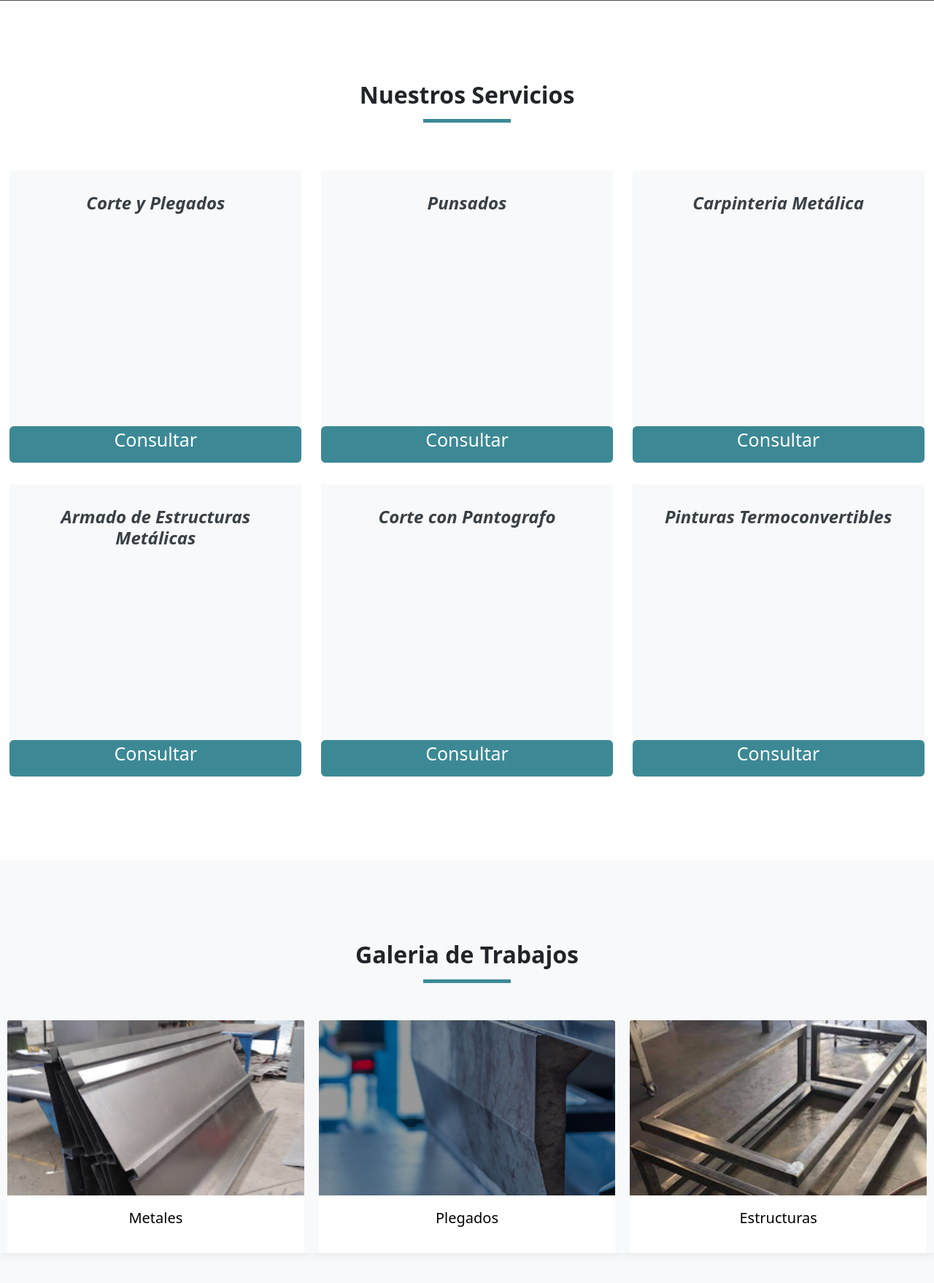
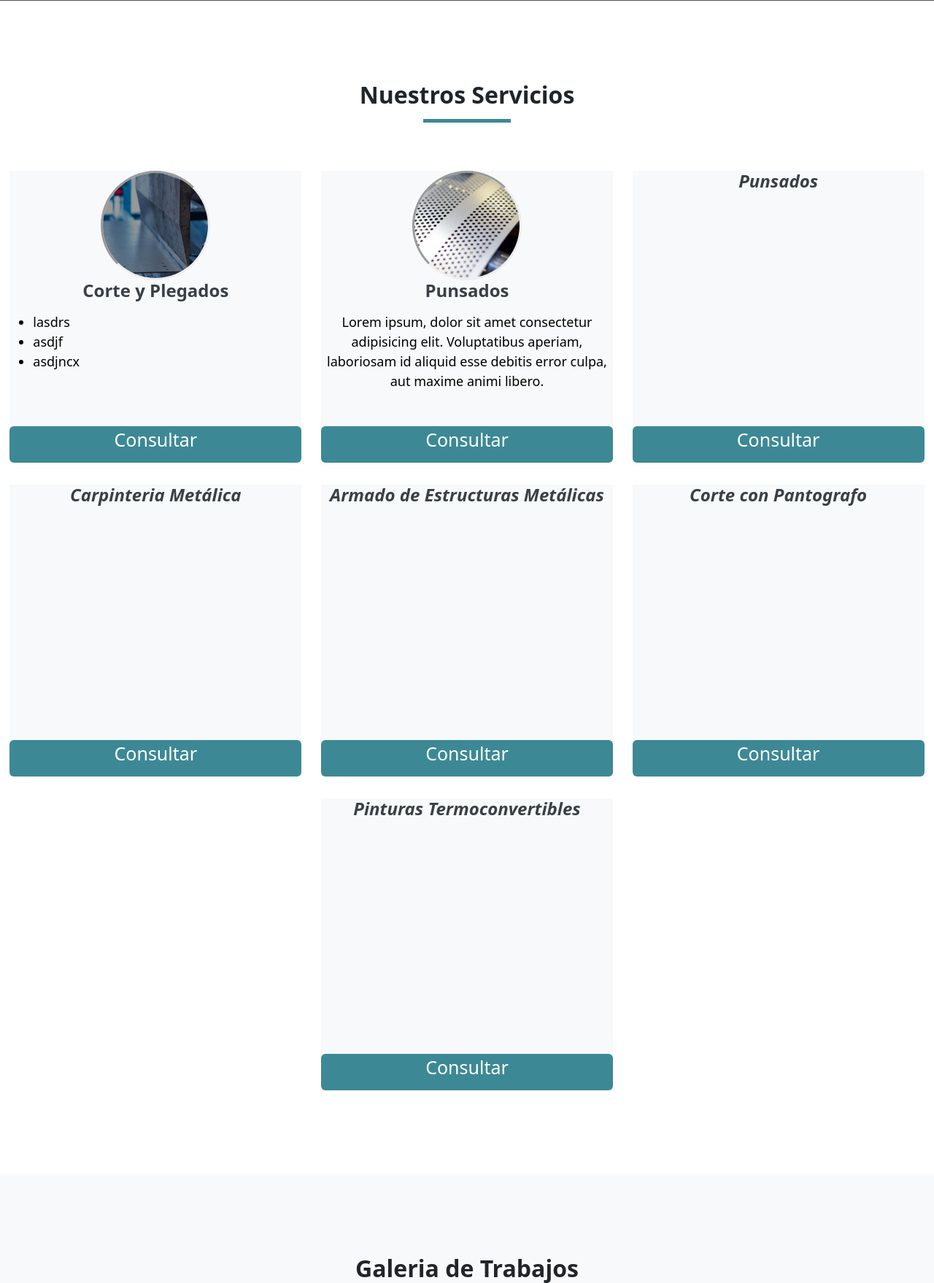
Before and after one commit to zEstebanz/MendoPleg, a PHP site: page / in a window 1280 px wide. Shown: the part 799-2557 px from the top of the page at 73% size. Run offline with PHP 8.4, Linux system fonts and the light colour scheme; some libraries are stand-ins or nearby versions; grey boxes are pictures that could not be loaded.

Commit message:
Modificaciones

```diff
--- a/index.html
+++ b/index.html
@@ -107,13 +107,35 @@
             <!-- Box -->
             <div class="box">
                 <div class="icon-box">
-                    <i>
-                        <h4>Corte y Plegados</h4>
-                    </i>
+                    <figure class="circle">
+                        <a href="#plegados">
+                            <img src="src/img/2.png" class="img-fluid" alt="img">
+                        </a>
+                    </figure>
+                    <h4>Corte y Plegados</h4>
                 </div>
-                <div>
-                    <a href="contacto.html" class="button">Consultar</a>
+                <ul>
+                    <li>lasdrs</li>
+                    <li>asdjf</li>
+                    <li>asdjncx</li>
+                </ul>
+                <a href="contacto.html" class="button">Consultar</a>
+            </div>
+            <!-- Fin Box -->
+
+            <!-- Box -->
+            <div class="box">
+                <div class="icon-box">
+                    <figure class="circle">
+                        <a href="#punsados">
+                            <img src="src/img/4.png" class="img-fluid" alt="img">
+                        </a>
+                    </figure>
+                    <h4>Punsados</h4>
                 </div>
+                <p>Lorem ipsum, dolor sit amet consectetur adipisicing elit. Voluptatibus aperiam, laboriosam id aliquid
+                    esse debitis error culpa, aut maxime animi libero.</p>
+                <a href="contacto.html" class="button">Consultar</a>
             </div>
             <!-- Fin Box -->
 
@@ -540,7 +562,7 @@
                         <li><i></i> Godoy Cruz - Mendoza - Argentina </li>
                         <li><i></i> Horarios de Atención: Lun-Vie 8:30-17:30</li>
                     </ul>
-<!--
+                    <!--
                     <iframe
                         src="https://www.google.com/maps/embed?pb=!1m14!1m8!1m3!1d26789.067429160077!2d-68.826305!3d-32.934282!3m2!1i1024!2i768!4f13.1!3m3!1m2!1s0x0%3A0x34c956f0c6d178e1!2sInd%20Mendopleg%20S.A.!5e0!3m2!1ses!2sus!4v1672017040930!5m2!1ses!2sus"
                         width="400" height="300" style="border:0;" allowfullscreen="" loading="lazy"
--- a/src/scss/app.css
+++ b/src/scss/app.css
@@ -77,10 +77,32 @@ body {
   width: 400px;
   position: relative;
 }
+.services .box p {
+  color: #000;
+  font-size: large;
+  font-weight: 500;
+}
+.services .box li {
+  color: #000;
+  font-size: large;
+  font-weight: 500;
+}
 .services .icon-box {
-  padding: 30px;
   border-radius: 6px;
   transition: ease-in-out 0.3s;
+}
+.services .icon-box .circle {
+  border-style: inset;
+  height: 150px;
+  width: 150px;
+  margin: 0px auto;
+  align-items: center;
+  border-radius: 50%;
+}
+.services .icon-box .circle img {
+  width: 100%;
+  height: 100%;
+  border-radius: 50%;
 }
 .services .icon-box h4 {
   font-weight: 700;
@@ -128,7 +150,7 @@ body {
   background: #3c8995;
   color: #fff;
   outline: 0;
-  box-shadow: 0px 0 25px 0 rgba(27, 124, 138, 0.662745098);
+  background-color: rgba(27, 124, 138, 0.662745098);
 }
 
 /* Nuestros clientes*/
--- a/src/scss/app.scss
+++ b/src/scss/app.scss
@@ -85,12 +85,37 @@ body {
         background: #f8f9fa;
         width: 400px;
         position: relative;
+
+        p{
+            color: #000;
+            font-size: large;
+            font-weight: 500;
+        }
+        li{
+            color: #000;
+            font-size: large;
+            font-weight: 500;
+        }
     }
 
     .icon-box {
-        padding: 30px;
         border-radius: 6px;
         transition: ease-in-out 0.3s;
+
+
+        .circle {
+            border-style:inset;
+            height: 150px;
+            width: 150px;
+            margin: 0px auto;
+            align-items: center;
+            border-radius: 50%;
+            img{
+                width: 100%;
+                height: 100%;
+                border-radius: 50%;
+            }
+        }
 
     }
 
@@ -146,11 +171,11 @@ body {
 
     }
 
-    .button:hover{
+    .button:hover {
         background: #3c8995;
         color: #fff;
         outline: 0;
-        box-shadow: 0px 0 25px 0 #1b7c8aa9;
+        background-color:  #1b7c8aa9;
     }
 
 }
@@ -169,7 +194,8 @@ body {
         padding: 50px;
         width: 40vh;
     }
-    .info-client{
+
+    .info-client {
         color: #000;
         font-size: large;
         font-size: 25px;
```
Also changed, not shown: src/img/plegadoSer.jpg (added), 1 other file.
